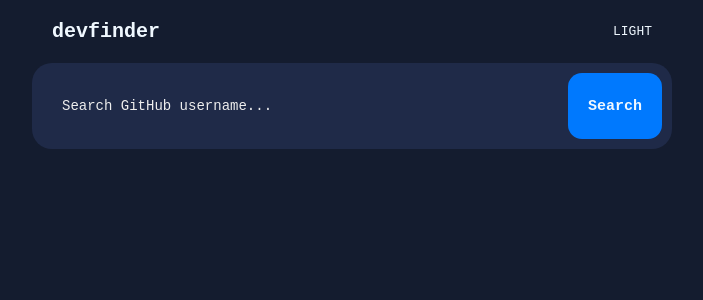
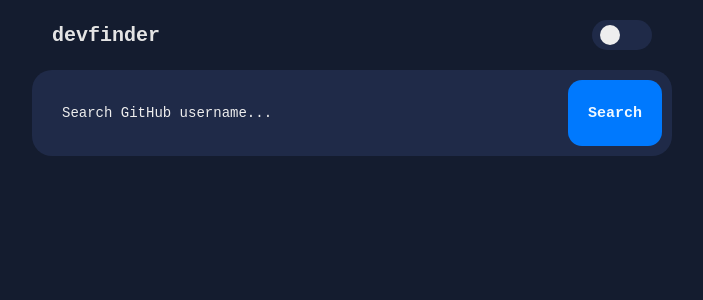
Before and after one commit to edusamico/some-challenges, a React (Create React App) app in the folder GitHub-user-search-app/my-app/: page / in a window 1280 px wide. Shown: the top 300 px of the page, without its empty margins (288-991 px from the left). Built offline with nearby package versions, Linux system fonts and the light colour scheme; the HTML template or start-up script is replaced by a standard one.

Commit message:
added theme context and button to change theme - dark/light mode

```diff
--- a/GitHub-user-search-app/my-app/src/App.css
+++ b/GitHub-user-search-app/my-app/src/App.css
@@ -6,12 +6,16 @@
   background-color: #141c2f;
 }
 
+.white-content {
+  background: #ccc;
+}
+
 .App {
   max-width: 600px;
   display: flex;
   flex-direction: column;
   font-family: monospace;
-  color: aliceblue;
+  color: #e4e4e4;
   align-items: center;
   align-content: center;
 }
--- a/GitHub-user-search-app/my-app/src/App.js
+++ b/GitHub-user-search-app/my-app/src/App.js
@@ -1,13 +1,17 @@
-import './App.css';
 import { Header } from './components/Header/Header';
 import { Search } from './components/Search/Search'
+import { ThemeContextWrapper } from './contexts/theme-context';
+
+import './App.css';
 
 function App() {
   return (
-    <div className="App">
-      <Header />
-      <Search />
-    </div>
+    <ThemeContextWrapper>
+      <div className="App">
+        <Header />
+        <Search />
+      </div>
+    </ThemeContextWrapper>
   );
 }
 
--- a/GitHub-user-search-app/my-app/src/components/Header/Header.css
+++ b/GitHub-user-search-app/my-app/src/components/Header/Header.css
@@ -12,3 +12,67 @@
 	font-size: 20px;
 	font-weight: 900;
 }
+
+.white-content .logo {
+	color: #1f2a48;
+}
+
+.switch {
+	position: relative;
+	display: inline-block;
+	width: 60px;
+	height: 30px;
+}
+
+.switch input {
+	opacity: 0;
+	width: 0;
+	height: 0;
+}
+
+.slider {
+	position: absolute;
+	cursor: pointer;
+	top: 0;
+	left: 0;
+	right: 0;
+	bottom: 0;
+	background-color: #1f2a48;
+	-webkit-transition: .3s;
+	transition: .3s;
+}
+
+.slider:before {
+	position: absolute;
+	content: "";
+	height: 20px;
+	width: 20px;
+	left: 8px;
+	bottom: 5px;
+	background-color: #eee;
+	-webkit-transition: .4s;
+	transition: .4s;
+  }
+
+  input:checked + .slider {
+	background-color: #0079fe;
+  }
+
+  input:focus + .slider {
+	box-shadow: 0 0 1px #0079fe;
+  }
+
+  input:checked + .slider:before {
+	-webkit-transform: translateX(26px);
+	-ms-transform: translateX(26px);
+	transform: translateX(26px);
+  }
+
+  /* Rounded sliders */
+  .slider.round {
+	border-radius: 34px;
+  }
+
+  .slider.round:before {
+	border-radius: 50%;
+  }
--- a/GitHub-user-search-app/my-app/src/components/Header/Header.jsx
+++ b/GitHub-user-search-app/my-app/src/components/Header/Header.jsx
@@ -1,12 +1,26 @@
 import React from 'react'
+import { ThemeContext, themes } from '../../contexts/theme-context';
+
 import './Header.css'
 
 export const Header = () => {
 
     return (
+
+
         <header className='header'>
             <span className='logo'>devfinder</span>
-            <span>LIGHT</span>
+            <ThemeContext.Consumer>
+                {value => {
+                    return <label className='switch'>
+                        <input type="checkbox" onClick={() => value.changeTheme()} />
+                        <span className='slider round' />
+                    </label>
+                }
+                }
+            </ThemeContext.Consumer>
+
+
         </header>
     )
 }
--- a/GitHub-user-search-app/my-app/src/components/Search/Search.css
+++ b/GitHub-user-search-app/my-app/src/components/Search/Search.css
@@ -10,8 +10,15 @@
     display: flex;
     justify-content: space-between;
 }
+
+.white-content form {
+    background-color: #fff;
+    color: #1f2a48;
+
+}
+
 form > input[type="search"], input[type="search"]:focus, input[type="search"]::placeholder {
-    border: 0 none;
+    border:  none;
     outline: 0;
     background-color: #1f2a48;
     padding: 15px 30px 15px 5px;
@@ -20,3 +27,14 @@
     font-family: monospace;
     font-size: 14px;
 }
+
+.white-content form > input[type="search"], .white-content input[type="search"]:focus, .white-content input[type="search"]::placeholder {
+    border: 0 none;
+    outline: 0;
+    background-color: #fff;
+    padding: 15px 30px 15px 5px;
+    flex-grow: 1;
+    color: #1f2a48;
+    font-family: monospace;
+    font-size: 14px;
+}
--- a/GitHub-user-search-app/my-app/src/components/UserInfo/UserInfo.css
+++ b/GitHub-user-search-app/my-app/src/components/UserInfo/UserInfo.css
@@ -8,6 +8,11 @@
     border-radius: 20px;
     display: flex;
     flex-direction: column;
+}
+
+.white-content .card {
+	color: #1f2a48;
+    background-color: #fff;
 }
 
 .user-title {
@@ -61,9 +66,19 @@
     padding: 10px 0px;
 }
 
+.white-content .numbers {
+	color: #1f2a48;
+    background-color: #0079fe;
+}
+
 .numbers h4 {
     margin: 10px;
     color: #aaa;
+}
+
+.white-content .numbers h4 {
+    margin: 10px;
+    color: #1f2a48;
 }
 
 .numbers p {
--- a/GitHub-user-search-app/my-app/src/components/UserInfo/UserInfo.jsx
+++ b/GitHub-user-search-app/my-app/src/components/UserInfo/UserInfo.jsx
@@ -22,7 +22,6 @@
                     <h2>@{data.login}</h2>
                     <h3>Joined {formattedDate}</h3>
                 </div>
-
             </section>
             <section className='description'>
                 {(data.bio !== null && <p>{data.bio}</p>)}
--- /dev/null
+++ b/GitHub-user-search-app/my-app/src/contexts/theme-context.js
@@ -0,0 +1,37 @@
+import { createContext, useState, useEffect }  from 'react'
+
+export const themes = {
+    dark: "",
+    light: "white-content",
+};
+
+export const ThemeContext = createContext({
+    theme: themes.dark,
+    changeTheme: () => {},
+})
+
+export const ThemeContextWrapper = (props) => {
+  const [theme, setTheme] = useState(themes.dark);
+
+  const changeTheme = () => {
+    setTheme(theme == themes.dark ? themes.light : themes.dark);
+  }
+
+  useEffect(() => {
+    switch (theme) {
+      case themes.light:
+        document.body.classList.add('white-content');
+        break;
+      case themes.dark:
+      default:
+        document.body.classList.remove('white-content');
+        break;
+    }
+  }, [theme]);
+
+  return (
+    <ThemeContext.Provider value={{ theme: theme, changeTheme: changeTheme }}>
+      {props.children}
+    </ThemeContext.Provider>
+  );
+}
```
